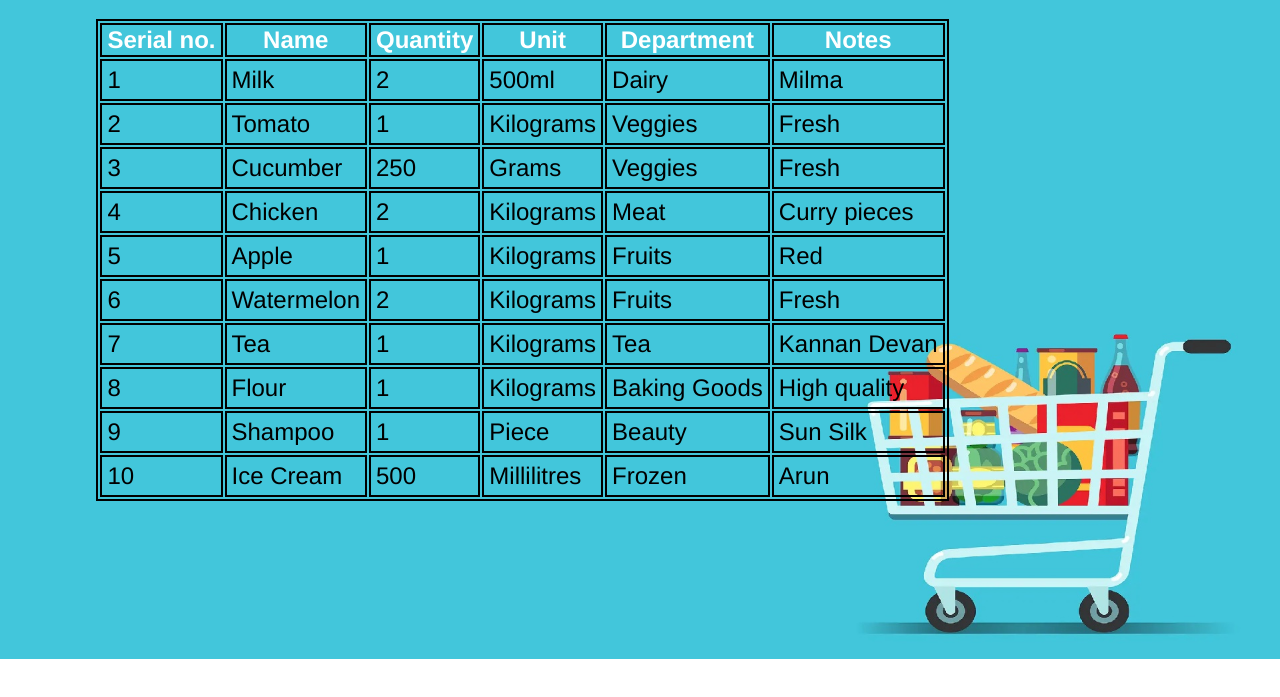
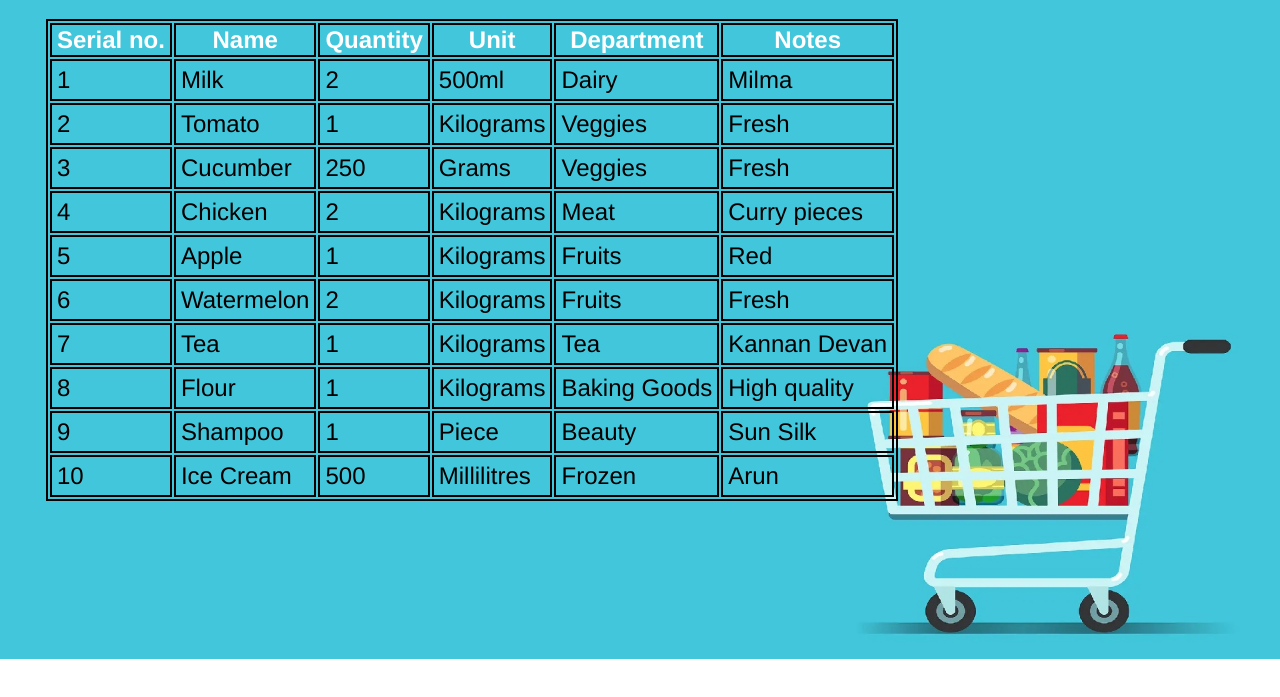
Before and after one commit to smartincherian/Shopping-List, a plain HTML site: page index.html in a window 1280 px wide. Shown: the part 61-758 px from the top of the page. Drawn offline with Linux system fonts and the light colour scheme.

Commit message:
Update style.css

```diff
--- a/style.css
+++ b/style.css
@@ -31,7 +31,7 @@ th{
 }
 
 #tbl{
-    margin-left: 7%;
+    margin-left: 3%;
     }
 
 td{
```
